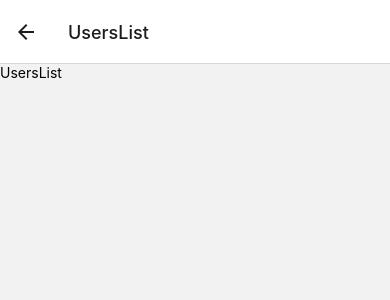
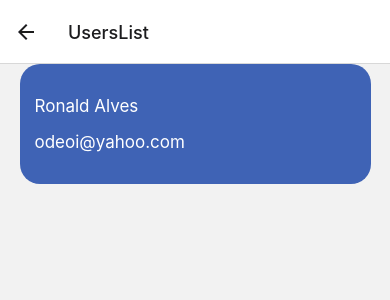
Before and after one commit to alvesronald/UsersListApp, a React Native app: screen /UsersList in a window 390 px wide. Shown: the top 300 px of the page. Built offline with nearby package versions, Linux system fonts and the light colour scheme.

Commit message:
feat: create Card component

```diff
--- /dev/null
+++ b/src/components/Card/index.tsx
@@ -0,0 +1,34 @@
+import React from "react";
+import { View, Text, StyleSheet } from "react-native";
+
+interface CardProps {
+  user: string;
+  email: string;
+}
+
+const Card = ({ user, email }: CardProps) => {
+  return (
+    <View style={styles.container}>
+      <Text style={styles.text}>{user}</Text>
+      <Text style={styles.text}>{email}</Text>
+    </View>
+  );
+};
+
+const styles = StyleSheet.create({
+  container: {
+    backgroundColor: "#3F63B5",
+    height: 120,
+    width: "90%",
+    borderRadius: 20,
+    padding: 15,
+    gap: 16,
+    justifyContent: "center",
+  },
+  text: {
+    color: "#FFF",
+    fontSize: 17,
+  },
+});
+
+export default Card;
--- a/src/screens/UsersList/index.tsx
+++ b/src/screens/UsersList/index.tsx
@@ -1,12 +1,20 @@
 import React from "react";
-import { View, Text } from "react-native";
+import { View, StyleSheet } from "react-native";
+import Card from "../../components/Card";
 
 const UsersList = () => {
   return (
-    <View>
-      <Text>UsersList</Text>
+    <View style={styles.container}>
+      <Card email="odeoi@yahoo.com" user="Ronald Alves" />
     </View>
   );
 };
 
+const styles = StyleSheet.create({
+  container: {
+    flex: 1,
+    alignItems: "center",
+  },
+});
+
 export default UsersList;
```
